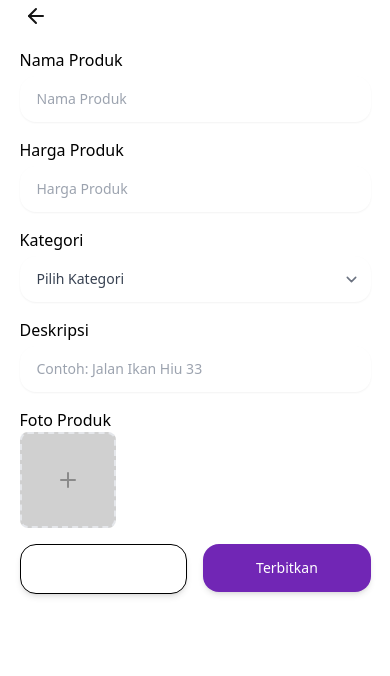
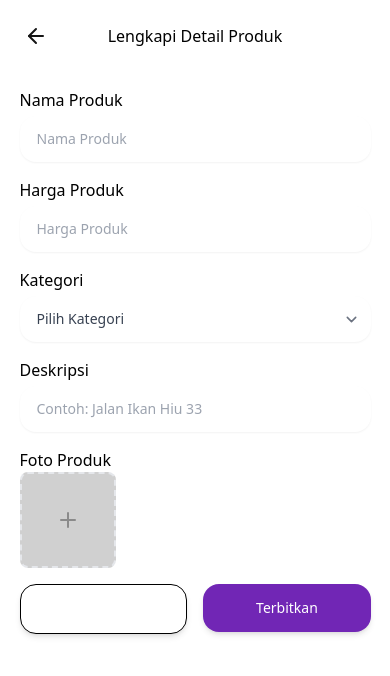
Before and after one commit to ErkiKadhafi/binar-final-project, a React (Create React App) app: page /productinfo in a window 390 px wide. Shown: the top 676 px of the page. Built offline with nearby package versions, Linux system fonts and the light colour scheme.

Commit message:
add header on product info page mobile

```diff
--- a/src/pages/ProductInfo.js
+++ b/src/pages/ProductInfo.js
@@ -6,11 +6,11 @@ import { Link } from "react-router-dom";
 
 const ProductInfo = () => {
     return (
-        <section className="pt-112px md:pt-114px">
+        <section className="pt-5 md:pt-114px">
             <div className="container-small relative">
                 <Link
                     to="/"
-                    className="md:absolute -left-76px block w-8 h-8 rounded-full flex items-center justify-center hover:bg-gray-300 transition"
+                    className="absolute md:-left-76px block w-8 h-8 rounded-full flex items-center justify-center hover:bg-gray-300 transition"
                 >
                     {/* prettier-ignore  */}
                     <svg width="24" height="24" viewBox="0 0 24 24" fill="none" xmlns="http://www.w3.org/2000/svg">
@@ -18,6 +18,9 @@ const ProductInfo = () => {
                             <path d="M12 19L5 12L12 5" stroke="#151515" stroke-width="2" stroke-linecap="round" stroke-linejoin="round"/>
                         </svg>
                 </Link>
+                <p className="text-center font-medium mb-10 md:hidden pt-1">
+                    Lengkapi Detail Produk
+                </p>
                 <form>
                     <fieldset className="flex flex-col mt-4 space-y-1">
                         <label>Nama Produk</label>
@@ -53,7 +56,9 @@ const ProductInfo = () => {
                         </div>
                     </fieldset>
                     <div className="md:absolute flex flex-row items-start mt-28 gap-4">
-                    <Button className="w-64 border border-black bg-white text-black">Preview</Button>
+                        <Button className="w-64 border border-black bg-white text-black">
+                            Preview
+                        </Button>
                         <Button className="w-64 ">Terbitkan</Button>
                     </div>
                 </form>
```
Lines whose indentation alone changed are shown as unchanged.
